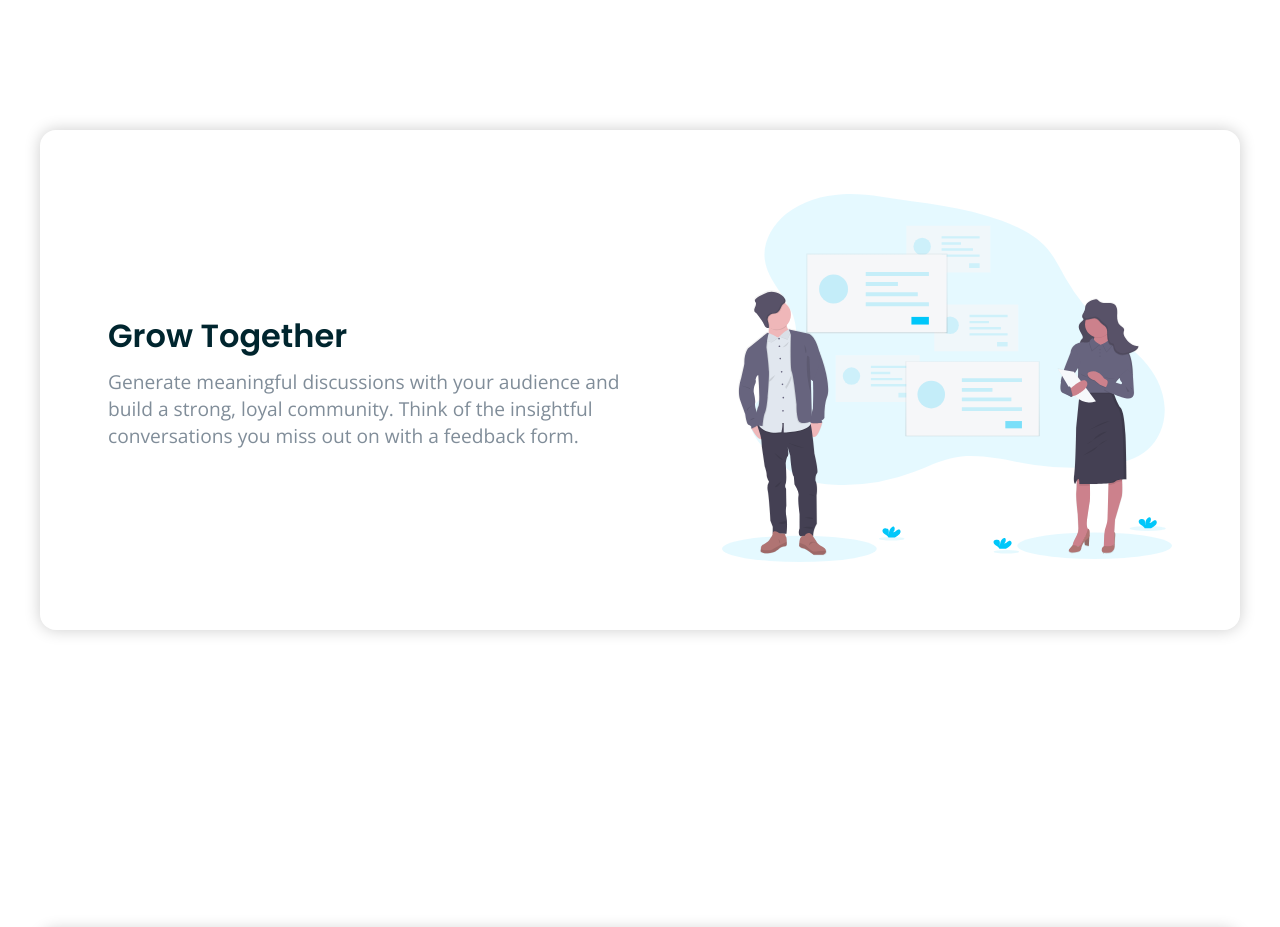
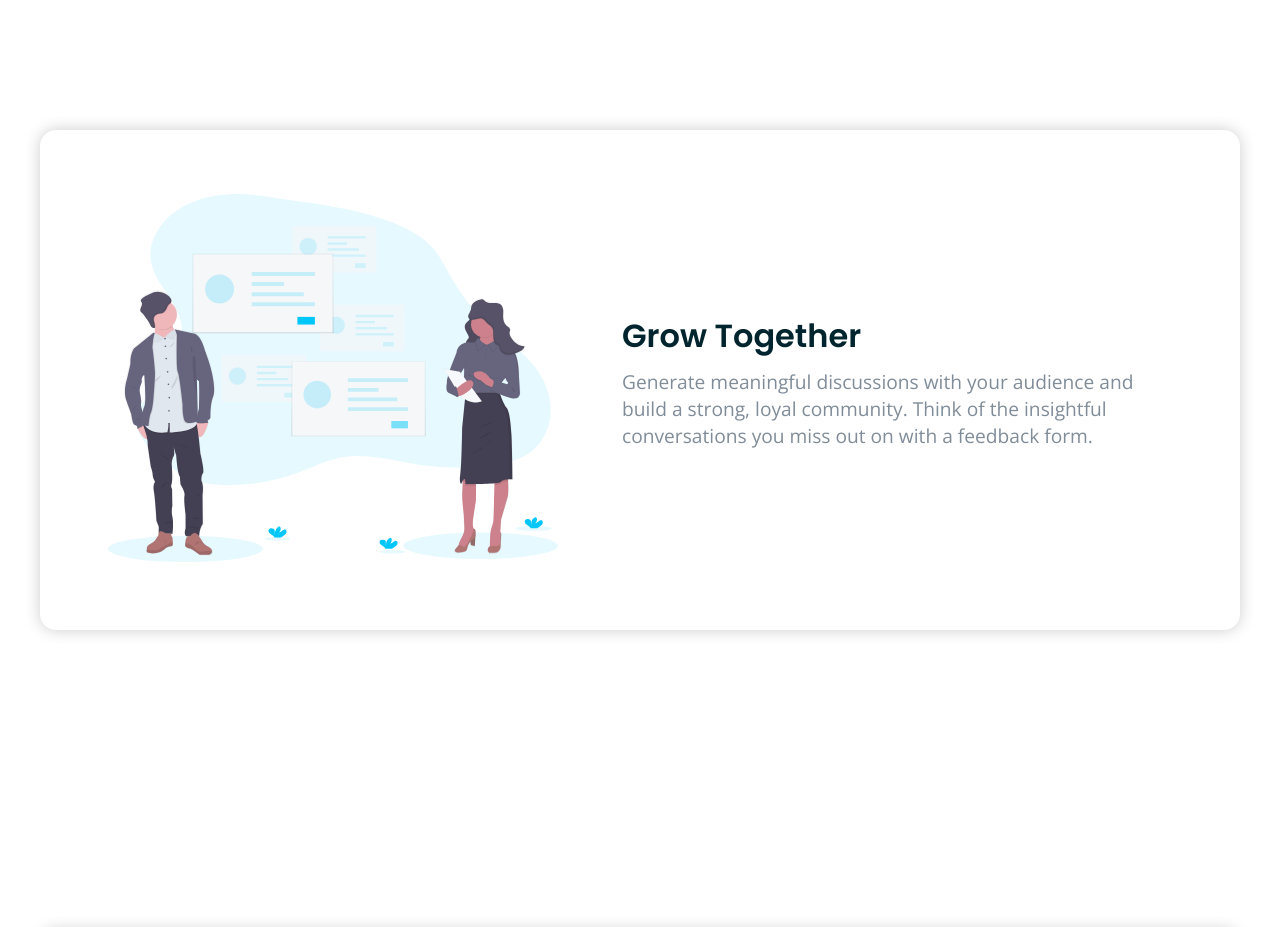
Before and after one commit to DanteBenicio/huddle-landing-page-react, a React (Vite) app: page / in a window 1280 px wide. Shown: the part 1620-2547 px from the top of the page. Built offline with nearby package versions, Linux system fonts and the light colour scheme.

Commit message:
added incrementSpacingBottom property

```diff
--- a/src/components/Section/index.tsx
+++ b/src/components/Section/index.tsx
@@ -7,8 +7,8 @@ export default function Section({
   rowReverse, title, description, imageSrc, altImageText, incrementSpacingBottom,
 }: SectionProps) {
   return (
-    <Container>
-      <Wrapper>
+    <Container incrementSpacingBottom={incrementSpacingBottom}>
+      <Wrapper rowReverse={rowReverse}>
         <TextContent>
           <Title>Grow Together</Title>
           <Description>
```
